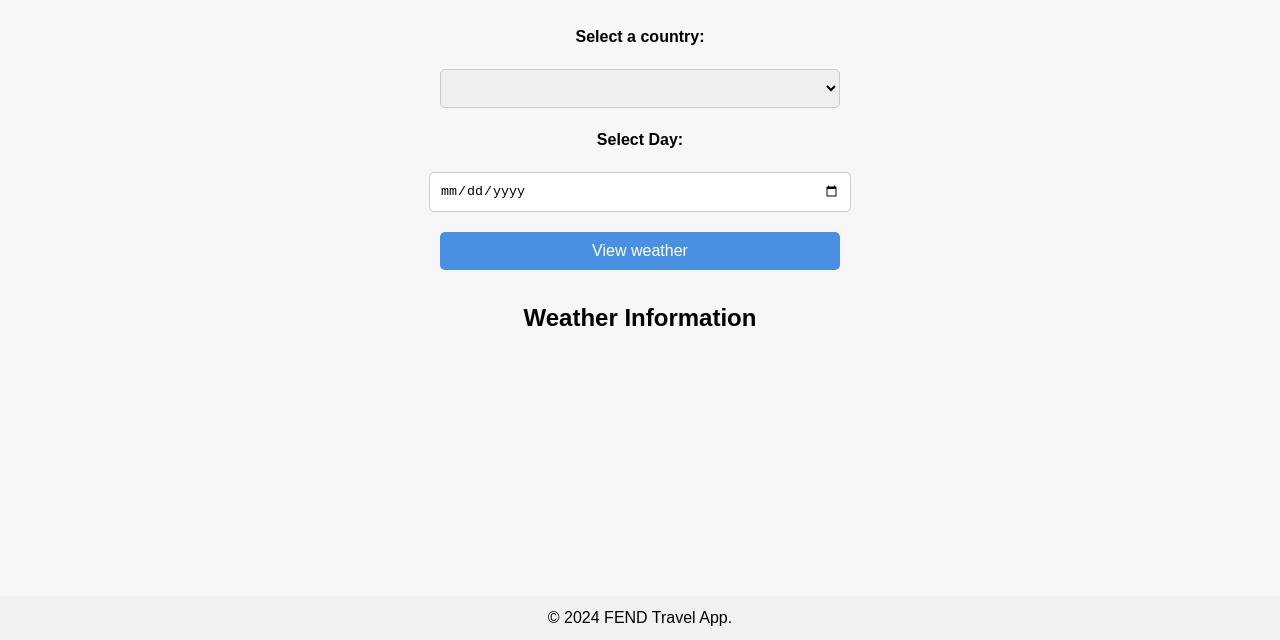
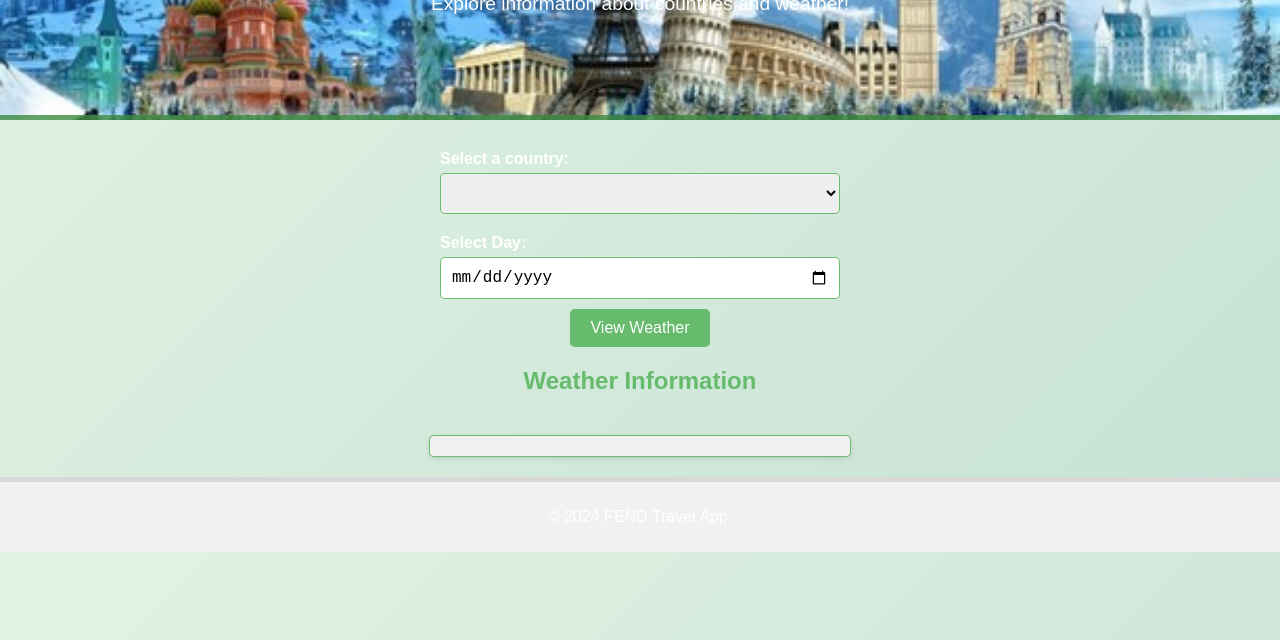
Before and after one commit to tranquoctruong/udacity_fend_travel_app, a website built with webpack: page src/client/html/views/index.html in a window 1280 px wide. Shown: the part 160-800 px from the top of the page. Built offline with nearby package versions, Linux system fonts and the light colour scheme; no server answers.

Commit message:
UPdate commnet

```diff
--- a/src/client/html/views/index.html
+++ b/src/client/html/views/index.html
@@ -11,13 +11,17 @@
         <p>Explore information about countries and weather!</p>
     </header>
     <main id="app">
-        <label for="country">Select a country:</label>
-        <select id="country"></select>
+        <div class="form-group">
+            <label for="country">Select a country:</label>
+            <select id="country"></select>
+        </div>
 
-        <label for="date">Select Day:</label>
-        <input type="date" id="date" />
+        <div class="form-group">
+            <label for="date">Select Day:</label>
+            <input type="date" id="date" />
+        </div>
 
-        <button id="btn-getWeather">View weather</button>
+        <button id="btn-getWeather">View Weather</button>
 
         <h2>Weather Information</h2>
         <div id="div-weatherInfo"></div>
--- a/src/client/index.js
+++ b/src/client/index.js
@@ -1,2 +1,21 @@
 import './styles/style.scss';
 import './js/app'; // Điều chỉnh tên tệp nếu cần
+
+const { fetchCountries, fetchWeather } = require('./js/app');
+
+const countrySelect = document.getElementById('country');
+const dateInput = document.getElementById('date');
+const getWeatherButton = document.getElementById('btn-getWeather');
+
+fetchCountries();
+
+getWeatherButton.addEventListener('click', () => {
+    const selectedCountry = countrySelect.value;
+    const selectedDate = dateInput.value;
+
+    if (selectedCountry && selectedDate) {
+        fetchWeather(selectedCountry, selectedDate);
+    } else {
+        alert('Vui lòng chọn quốc gia và ngày.');
+    }
+});
--- a/src/client/js/app.js
+++ b/src/client/js/app.js
@@ -47,19 +47,6 @@ function displayWeather(data) {
 // Xuất khẩu các hàm để có thể sử dụng trong kiểm thử
 module.exports = { fetchCountries, fetchWeather, displayWeather };
 
-fetchCountries();
-
-getWeatherButton.addEventListener('click', () => {
-    const selectedCountry = countrySelect.value;
-    const selectedDate = dateInput.value;
-
-    if (selectedCountry && selectedDate) {
-        fetchWeather(selectedCountry, selectedDate);
-    } else {
-        alert('Vui lòng chọn quốc gia và ngày.');
-    }
-});
-
 if ('serviceWorker' in navigator) {
     window.addEventListener('load', () => {
         navigator.serviceWorker.register('service-worker.js')
--- a/src/client/styles/style.scss
+++ b/src/client/styles/style.scss
@@ -1,105 +1,166 @@
-:root {
-    --primary-color: #4a90e2;
-    --secondary-color: #f7f7f7;
-    --text-color: #333;
-    --footer-color: #f1f1f1;
-}
+// styles.scss
+$primary-color: rgba(76, 175, 80, 0.8);
+$secondary-color: #f1f1f1;
+$text-color: #fff;
+$font-stack: Arial, sans-serif;
 
 body {
-    font-family: Arial, sans-serif;
+    font-family: $font-stack;
     margin: 0;
     padding: 0;
-    background-color: var(--secondary-color);
-    display: flex;
-    flex-direction: column;
-    min-height: 100vh;
-    font-size: 16px;
-    line-height: 1.5;
-}
+    background: linear-gradient(135deg, #e2f3e4, #c6e2d4);
+    color: $text-color;
+    box-sizing: border-box;
 
     header {
-    background-color: var(--primary-color);
-    color: white;
+        background: url('/travel-banner.jpg') no-repeat center center;
+        background-size: cover;
+        color: $text-color;
         text-align: center;
-    padding: 20px 0;
+        padding: 100px 20px;
+        border-bottom: 5px solid darken($primary-color, 10%);
 
         h1 {
             margin: 0;
+            font-size: 2.5rem;
+            @media (max-width: 600px) {
+                font-size: 2rem;
+            }
         }
 
         p {
-        font-size: 1.2em;
+            margin: 0.5rem 0 0;
+            font-size: 1.2rem;
+            @media (max-width: 600px) {
+                font-size: 1rem;
+            }
         }
     }
 
     main {
-    flex: 1;
         display: flex;
         flex-direction: column;
         align-items: center;
         padding: 20px;
 
+        .form-group {
+            margin: 10px 0;
+            width: 100%;
+            max-width: 400px;
+            display: flex;
+            flex-direction: column;
+
             label {
-        margin: 10px 0;
+                margin-bottom: 5px;
                 font-weight: bold;
             }
 
             select,
-    input[type="date"],
-    button {
+            input {
                 padding: 10px;
-        margin: 10px 0;
-        border: 1px solid #ccc;
+                border: 1px solid $primary-color;
                 border-radius: 5px;
-        width: 80%;
-        max-width: 400px;
-        transition: background-color 0.3s ease;
+                font-size: 1rem;
+                transition: border-color 0.3s;
 
                 &:focus {
-            outline: 2px solid #333;
-            outline-offset: 2px;
+                    outline: none;
+                    border-color: darken($primary-color, 10%);
+                }
             }
         }
 
         button {
-        background-color: var(--primary-color);
-        color: white;
+            background-color: $primary-color;
+            color: $text-color;
+            padding: 10px 20px;
             border: none;
+            border-radius: 5px;
+            font-size: 1rem;
             cursor: pointer;
-        font-size: 1em;
+            transition: background-color 0.3s, transform 0.2s;
 
+            &:hover {
+                background-color: darken($primary-color, 10%);
+                transform: scale(1.05); // Hiệu ứng phóng to
+            }
+
+            &:active {
+                transform: scale(0.95); // Hiệu ứng nhấn
+            }
         }
 
         h2 {
             margin-top: 20px;
+            color: $primary-color;
+            font-size: 1.5rem;
+            @media (max-width: 600px) {
+                font-size: 1.2rem;
+            }
         }
 
-    #weatherInfo {
+        #div-weatherInfo {
             margin-top: 20px;
             padding: 10px;
-        border: 1px solid #ccc;
+            border: 1px solid $primary-color;
             border-radius: 5px;
-        background-color: white;
-        width: 80%;
+            width: 100%;
             max-width: 400px;
+            background-color: $secondary-color;
+            box-shadow: 0 2px 5px rgba(0, 0, 0, 0.1);
         }
     }
 
     footer {
-    background-color: var(--footer-color);
         text-align: center;
-    padding: 10px 0;
-
-    p {
-        margin: 0;
+        padding: 10px;
+        background-color: $secondary-color;
+        border-top: 5px solid darken($secondary-color, 10%);
     }
 }
 
-// Media query for mobile responsiveness
-@media (max-width: 600px) {
-    main select,
-    main input[type="date"],
-    main button {
+// Media Queries
+@media (max-width: 768px) {
+    main {
+        padding: 10px;
+
+        .form-group {
+            max-width: 90%;
+        }
+
+        button {
             width: 100%;
         }
     }
+}
+
+a {
+    color: $primary-color;
+    text-decoration: none;
+    transition: color 0.3s;
+
+    &:hover {
+        color: darken($primary-color, 10%);
+    }
+}
+
+select, input[type="date"] {
+    padding: 10px;
+    border: 1px solid $primary-color;
+    border-radius: 5px;
+    font-size: 1rem;
+    transition: border-color 0.3s, transform 0.2s, box-shadow 0.2s;
+
+    &:hover {
+        border-color: darken($primary-color, 10%);
+        transform: translateY(-3px); // Nhô lên một chút
+        box-shadow: 0 4px 8px rgba(0, 0, 0, 0.2); // Thêm bóng đổ
+    }
+
+    &:focus {
+        outline: none;
+        border-color: darken($primary-color, 20%);
+        transform: translateY(-3px); // Nhô lên khi focus
+        box-shadow: 0 4px 8px rgba(0, 0, 0, 0.3); // Thêm bóng đổ khi focus
+    }
+}
```
Also changed, not shown: src/client/js/app.test.js (+0 -10 lines), dist/bundle.js, dist/index.html, travel-banner.jpg (added). Lines whose indentation alone changed are shown as unchanged.
